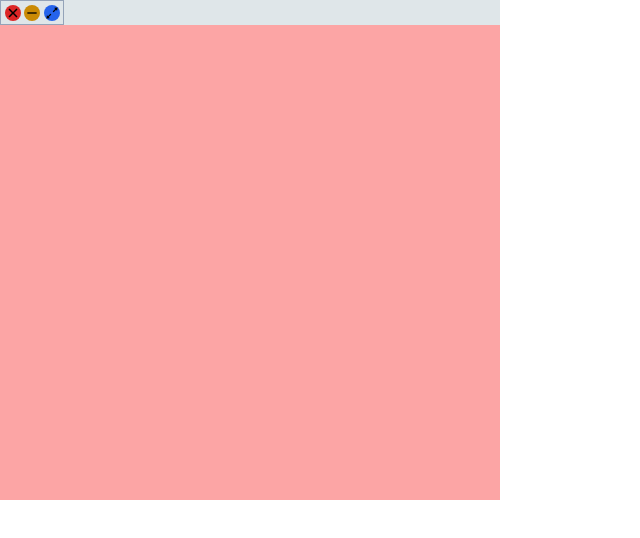
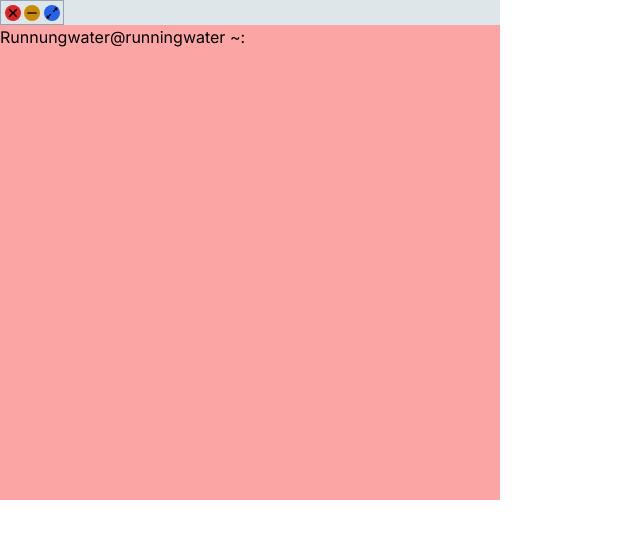
Before and after one commit to minhanPark/create-terminal, a Next.js app: page /components/SmallTerminal in a window 1280 px wide. Shown: the top 538 px of the page, without its empty margins (0-640 px from the left). Built offline with nearby package versions, Linux system fonts and the light colour scheme.

Commit message:
textarea에 위치 표시 할 방법 테스트

```diff
--- a/app/components/SmallTerminal/page.tsx
+++ b/app/components/SmallTerminal/page.tsx
@@ -10,6 +10,7 @@ import { VscBlank } from "react-icons/vsc";
 
 export default function SmallTerminal() {
   const [isHovered, setIsHovered] = useState(false);
+  const [pwd, setPwd] = useState("Runnungwater@runningwater ~: ");
   return (
     <motion.div
       style={{ width: "500px", height: "500px" }}
@@ -50,7 +51,13 @@ export default function SmallTerminal() {
       >
         {/* 정해진 크기에 줄바꿈이 되도록 하려면 textarea를 사용해서 입력칸을
         만들어야 한다. */}
-        <textarea className="border-none bg-transparent outline-none resize-none overflow-hidden" />
+        {/* 현재 위치 pwd를 계산해서 길이보다 적어지면 value가 바뀌지 않도록 해서 앞
+        부분 value를 남기도록 하자 */}
+        <textarea
+          className="border-none bg-transparent outline-none resize-none overflow-hidden w-full"
+          value={pwd}
+          onChange={(e) => setPwd(e.target.value)}
+        />
       </div>
     </motion.div>
   );
```
